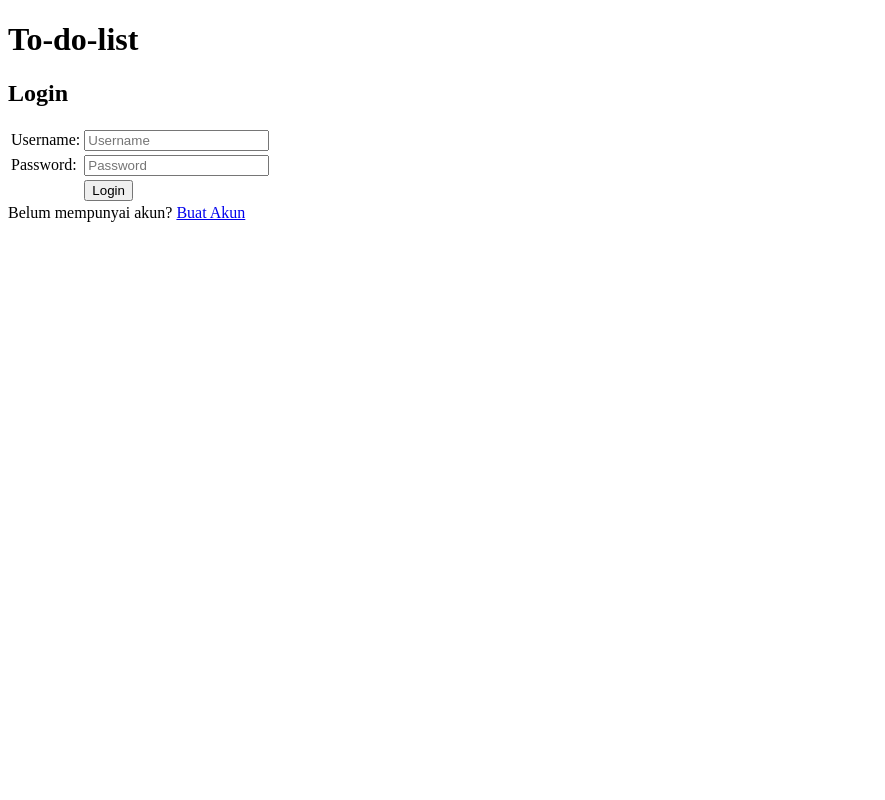
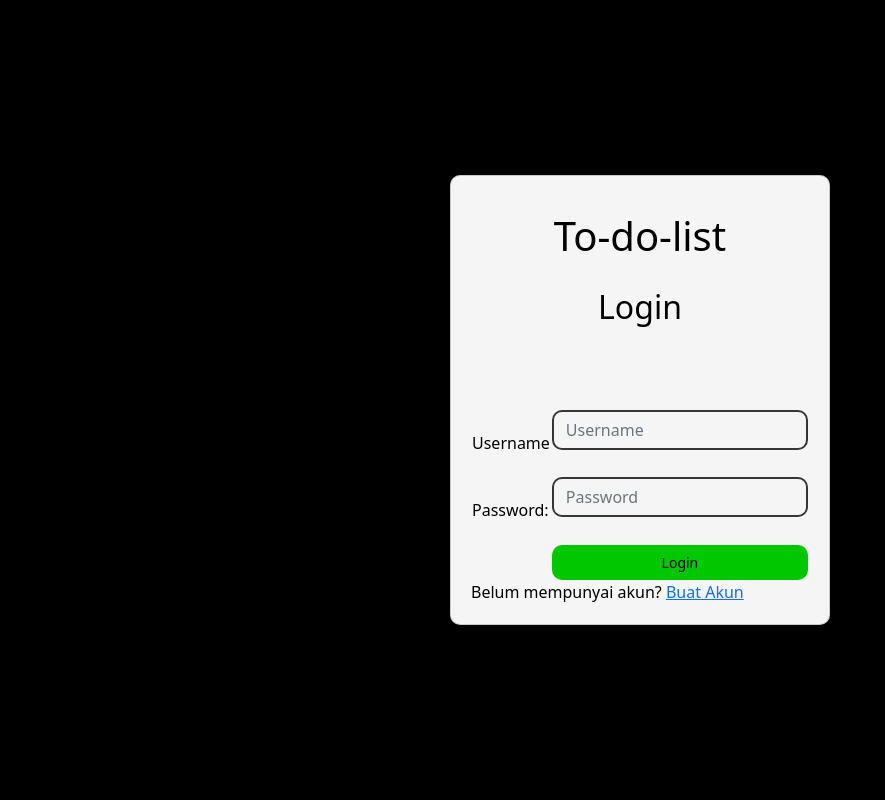
Before and after one commit to kevinmarcellius/pbp-tugas02, a Django app: page /todolist/login/ in a window 1280 px wide. Shown: the whole page, without its empty margins (0-885 px from the left). Run offline with Django 4.2, Linux system fonts and the light colour scheme.

Commit message:
add CSS to login

```diff
--- a/templates/base.html
+++ b/templates/base.html
@@ -6,6 +6,7 @@
   <meta charset="UTF-8">
   <meta name="viewport" content="width=device-width, initial-scale=1.0">
   <link rel="stylesheet" href="{% static 'css/style.css' %}">
+<link href="https://cdn.jsdelivr.net/npm/bootstrap@5.2.2/dist/css/bootstrap.min.css" rel="stylesheet" integrity="sha384-Zenh87qX5JnK2Jl0vWa8Ck2rdkQ2Bzep5IDxbcnCeuOxjzrPF/et3URy9Bv1WTRi" crossorigin="anonymous">
   {% block meta %}
   {% endblock meta %}
 </head>
--- /dev/null
+++ b/todolist/static/style.css
@@ -0,0 +1,45 @@
+html, body{
+    height: 100%;
+    background-color: black;
+}
+.login {
+    height: 100%;
+    display: flex;
+    align-items: center;
+    justify-content: center;
+    color: black;
+}
+.login-form {
+    width: 380px;
+    height: 450px;
+    padding: 20px;
+    background-color:  whitesmoke!important;
+    border-radius: 10px !important;
+}
+input[type="text"],
+input[type="password"] {
+    background:whitesmoke;
+    color: black;
+    border: 2px solid rgb(54, 54, 54);
+    border-radius: 10px;
+    margin-bottom: 25px;
+}
+input[type="text"]:focus,
+input[type="password"]:focus {
+    outline: none;
+    border: none;
+    background: white;
+    color: black;
+    margin: 0;
+}
+.card-title {
+    font-weight: 500;
+    padding-top: 20px;
+}
+.btn {
+    background: rgb(0, 199, 0) !important;
+    color: rgb(4, 4, 17) !important;
+    transform: translateY(1px);
+    font-size: 14px;
+    border-radius: 10px !important;
+}
--- a/todolist/templates/login.html
+++ b/todolist/templates/login.html
@@ -2,19 +2,25 @@
 
 {% block meta %}
 <title>Login</title>
+{% load static %}
+<link rel="stylesheet" href="{% static 'style.css'%}">
 {% endblock meta %}
 
 {% block content %}
 
 <div class = "login">
-    <h1>To-do-list</h1>
-    <h2>Login</h2>
+    <div class="card login-form">
+        <div class="card-body">
+            <h1 class="card-app-name text-center">To-do-list</h1>
+            <h2 class="card-title text-center">Login</h2>
+        </div>
+        <div class="card-text">
 
         <form method="POST" action="">
             {% csrf_token %}
             <table>
                 <tr>
-                <td>Username: </td>
+                    <td>Username </td>
                     <td><input type="text" name="username" placeholder="Username" class="form-control"></td>
                 </tr>
 
@@ -25,7 +31,11 @@
 
                 <tr>
                     <td></td>
-                <td><input class="btn login_btn" type="submit" value="Login"></td>
+                    <td>
+                        <div class="d-grid gap-2">
+                        <input class="btn login_btn" type="submit" value="Login">
+                        </div>
+                    </td>
                 </tr>
             </table>
         </form>
@@ -39,7 +49,8 @@
         {% endif %}
 
         Belum mempunyai akun? <a href="{% url 'todolist:register' %}">Buat Akun</a>
-
+    </div>
+    </div>
 </div>
 
 {% endblock content %}
```
Lines whose indentation alone changed are shown as unchanged.
